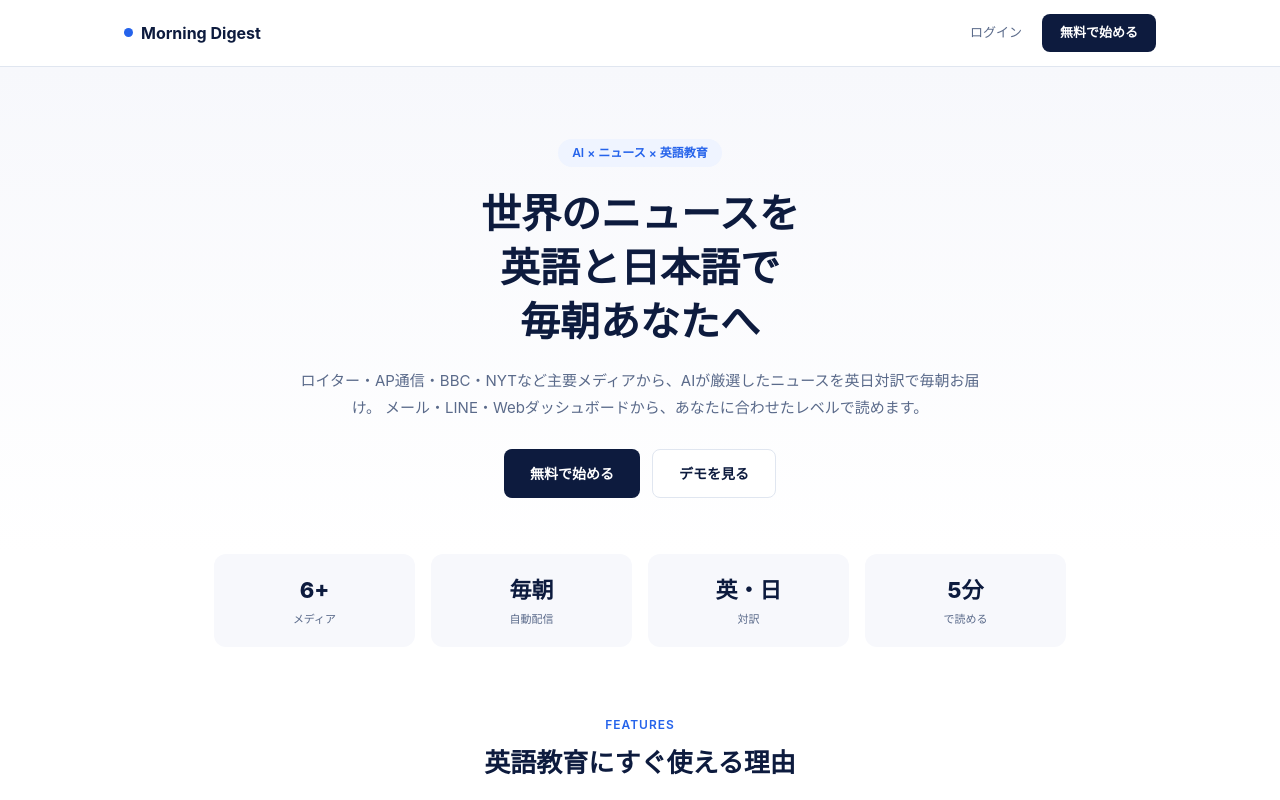
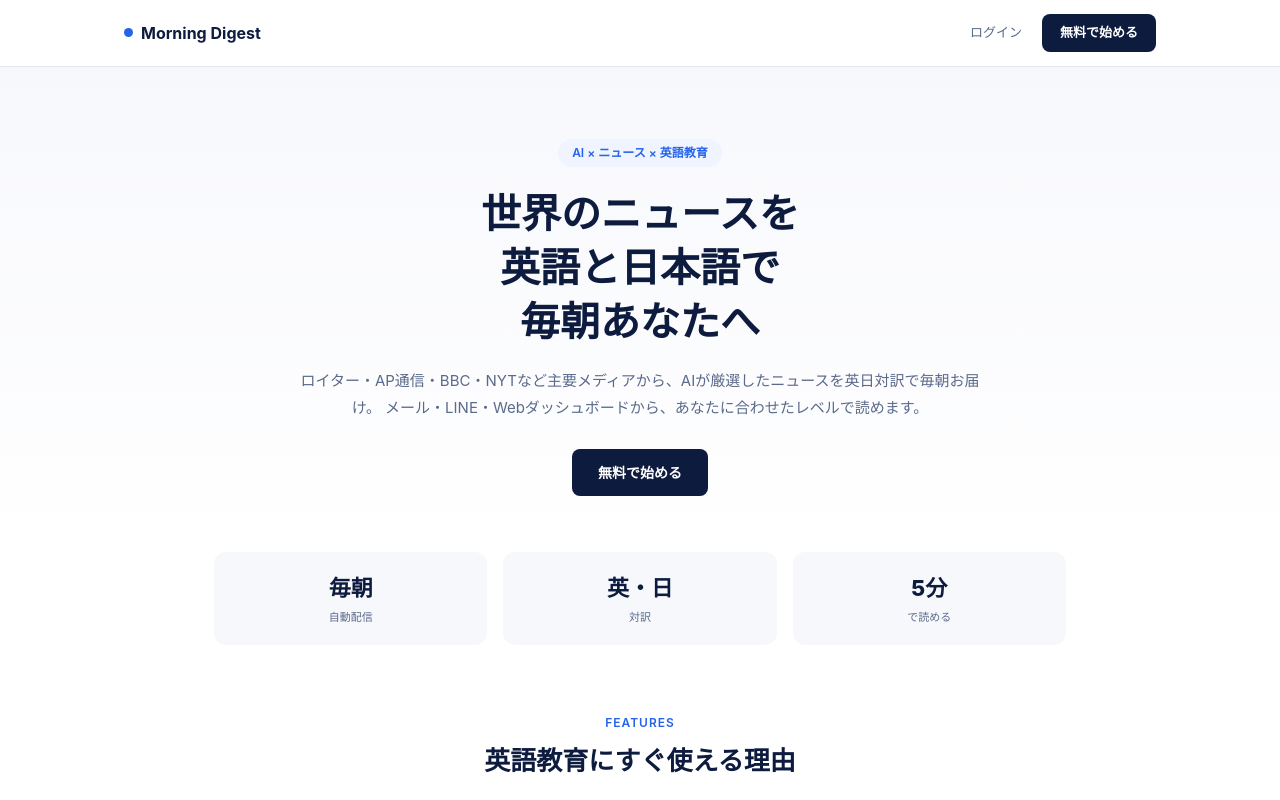
Before and after one commit to vntg2022-coco/morning-digest, a Next.js app: page / in a window 1280 px wide. Shown: the top 800 px of the page. Built offline with nearby package versions, Linux system fonts and the light colour scheme.

Commit message:
remove demo button and media stat from landing page

```diff
--- a/pages/index.js
+++ b/pages/index.js
@@ -7,7 +7,6 @@ const BORDER = '#E0E6F0'
 const BG = '#F7F8FC'
 
 const STATS = [
-  { value: '6+', label: 'メディア' },
   { value: '毎朝', label: '自動配信' },
   { value: '英・日', label: '対訳' },
   { value: '5分', label: 'で読める' },
@@ -64,19 +63,13 @@ export default function LandingPage() {
             >
               無料で始める
             </button>
-            <button
-              onClick={() => router.push('/login')}
-              style={{ padding: '13px 26px', background: '#fff', color: NAVY, border: `1px solid ${BORDER}`, borderRadius: 8, fontSize: 14, fontWeight: 600, cursor: 'pointer' }}
-            >
-              デモを見る
-            </button>
           </div>
         </div>
       </div>
 
       {/* Stats */}
       <div style={{ maxWidth: 900, margin: '0 auto', padding: '0 24px 64px' }}>
-        <div style={{ display: 'grid', gridTemplateColumns: 'repeat(4, 1fr)', gap: 16, textAlign: 'center' }}>
+        <div style={{ display: 'grid', gridTemplateColumns: 'repeat(3, 1fr)', gap: 16, textAlign: 'center' }}>
           {STATS.map(s => (
             <div key={s.label} style={{ background: BG, borderRadius: 12, padding: '20px 8px' }}>
               <div style={{ fontSize: 22, fontWeight: 800, color: NAVY }}>{s.value}</div>
```
